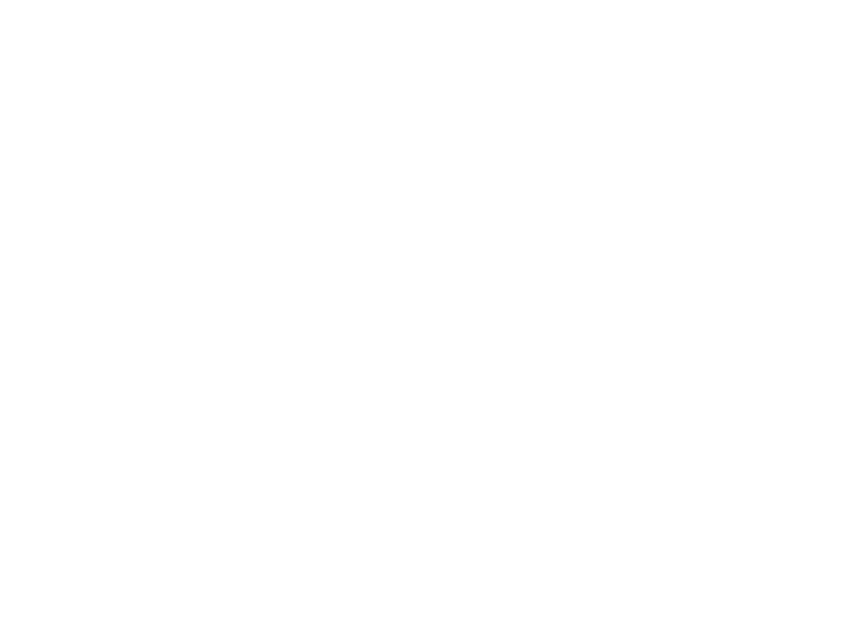
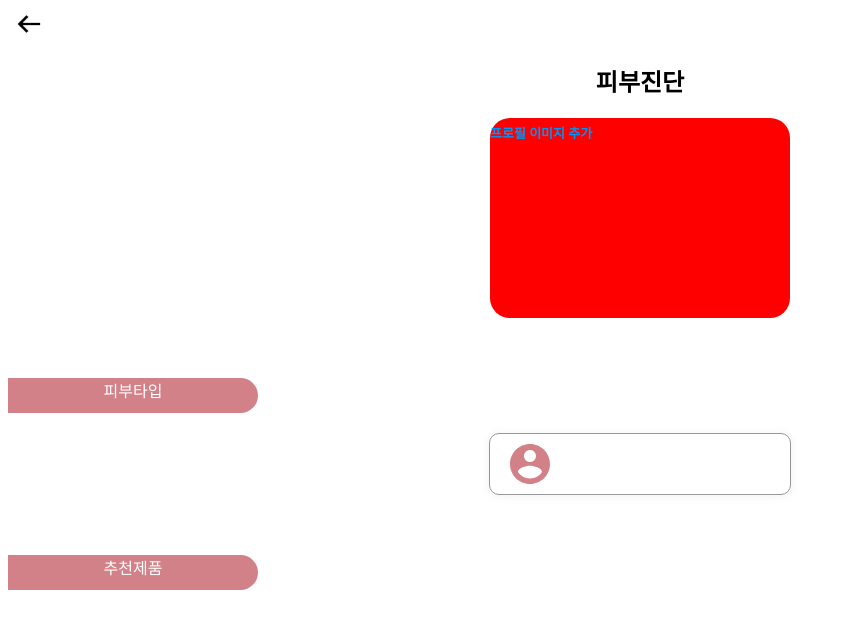
Before and after one commit to Skin-Beauty/Beauty-Front, a React (Create React App) app: page /search in a window 1280 px wide. Before the commit this address had no page. Shown: the top 628 px of the page, without its empty margins (0-846 px from the left). Built offline with nearby package versions, Linux system fonts and the light colour scheme.

Commit message:
feat: 진단페이지 이미지 업로드 기능 구현

```diff
--- a/src/App.js
+++ b/src/App.js
@@ -8,6 +8,8 @@
 import MyPage from "./pages/MyPage";
 import ResultPage from "./pages/ResultPage";
 import ReportPage from "./pages/ReportPage";
+import SearchPage from "./pages/SearchPage";
+
 function App() {
   return (
     <Router>
@@ -19,6 +21,7 @@
         <Route exact path="/mypage" element={<MyPage />}></Route>
         <Route exact path="/result" element={<ResultPage />}></Route>
         <Route exact path="/report" element={<ReportPage />}></Route>
+        <Route exact path="/search" element={<SearchPage />}></Route>
       </Routes>
     </Router>
   );
--- /dev/null
+++ b/src/pages/SearchPage.js
@@ -0,0 +1,87 @@
+import React, { useEffect, useState } from "react";
+import styled, { createGlobalStyle } from "styled-components";
+import { Link } from "react-router-dom";
+import "../styles/common.scss";
+
+import BackBtn from "../components/backBtn";
+import profile from "../asset/Profile.svg";
+
+const SearchPage = () => {
+  useEffect(() => {}, []);
+  return (
+    <>
+      <BackBtn></BackBtn>
+      <Title>피부진단</Title>
+      <ResultImg>
+        <form>
+          <label className="signup-profileImg-label" htmlFor="profileImg">
+            프로필 이미지 추가
+          </label>
+          <input
+            className="signup-profileImg-input"
+            type="file"
+            accept="image/*"
+            id="profileImg"
+          />
+        </form>
+      </ResultImg>
+      <TitleWrapper>피부타입</TitleWrapper>
+      <SkinTypeWrapper>
+        <img src={profile}></img>
+      </SkinTypeWrapper>
+      <TitleWrapper>추천제품</TitleWrapper>
+    </>
+  );
+};
+export default SearchPage;
+
+const Title = styled.h2`
+  align-items: center;
+  text-align: center;
+`;
+const SkinTypeWrapper = styled.div`
+  border: 1px solid #979797;
+  box-shadow: 0px 1px 8px rgba(156, 156, 156, 0.15);
+  border-radius: 10px;
+  width: 300px;
+  height: 60px;
+  margin: 20px auto;
+  display: flex;
+  img {
+    width: 40px;
+    height: 40px;
+    margin: 10px 20px;
+  }
+`;
+const TitleWrapper = styled.div`
+  width: 70%;
+  height: 35px;
+  max-width: 250px;
+  background: #d38189;
+  border-radius: 0 24px 24px 0;
+  text-align: center;
+  margin-top: 60px;
+  color: #ffffff;
+`;
+
+const ResultImg = styled.div`
+  width: 300px;
+  height: 200px;
+  background-color: red;
+  border-radius: 20px;
+  margin: auto;
+  // label태그
+  .signup-profileImg-label {
+    margin: 5px 0 20px 0;
+    font-weight: bold;
+    font-size: 13px;
+    color: #0095f6;
+    display: inline-block;
+    cursor: pointer;
+  }
+
+  // input태그
+  input[type="file"] {
+    display: none;
+  }
+`;
```
